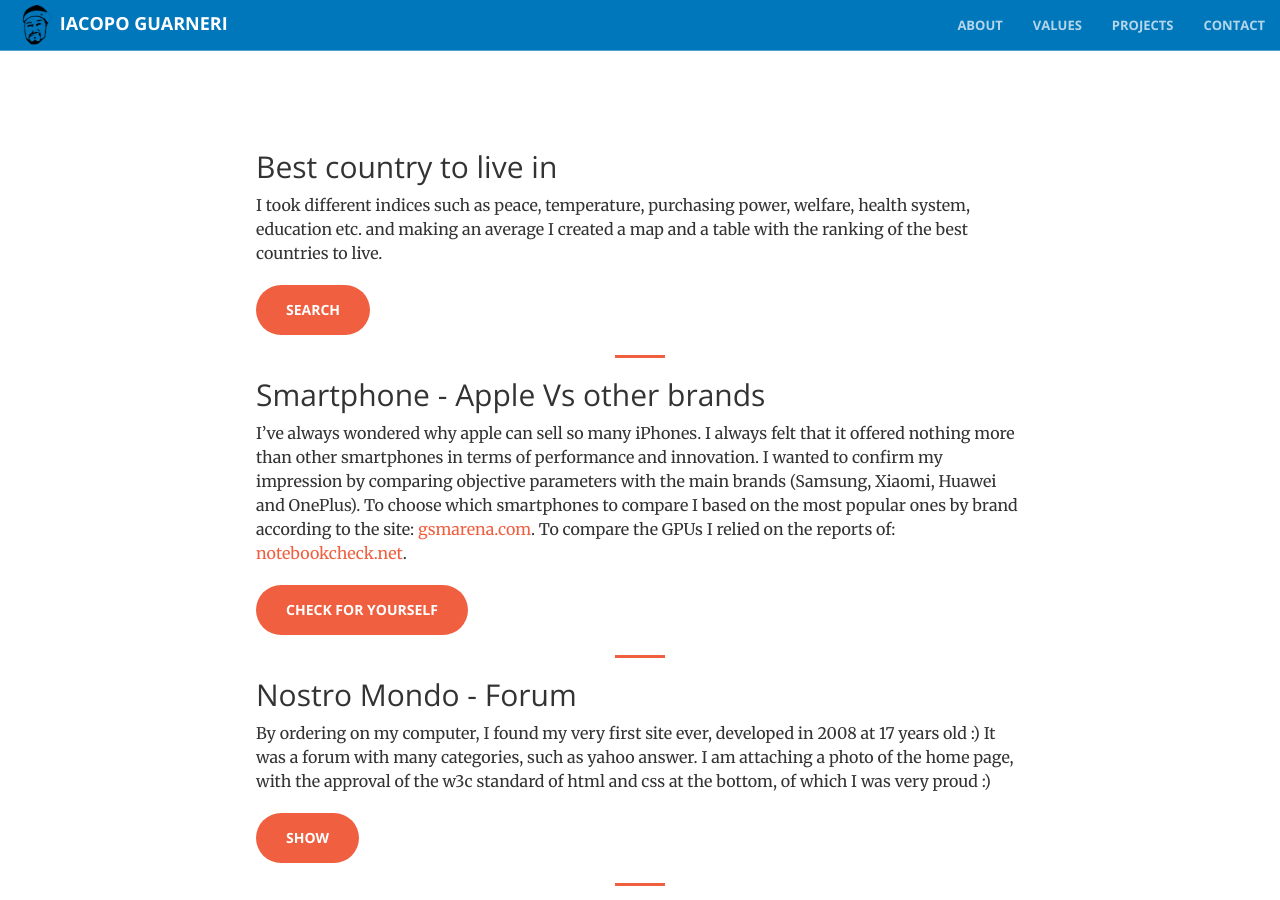
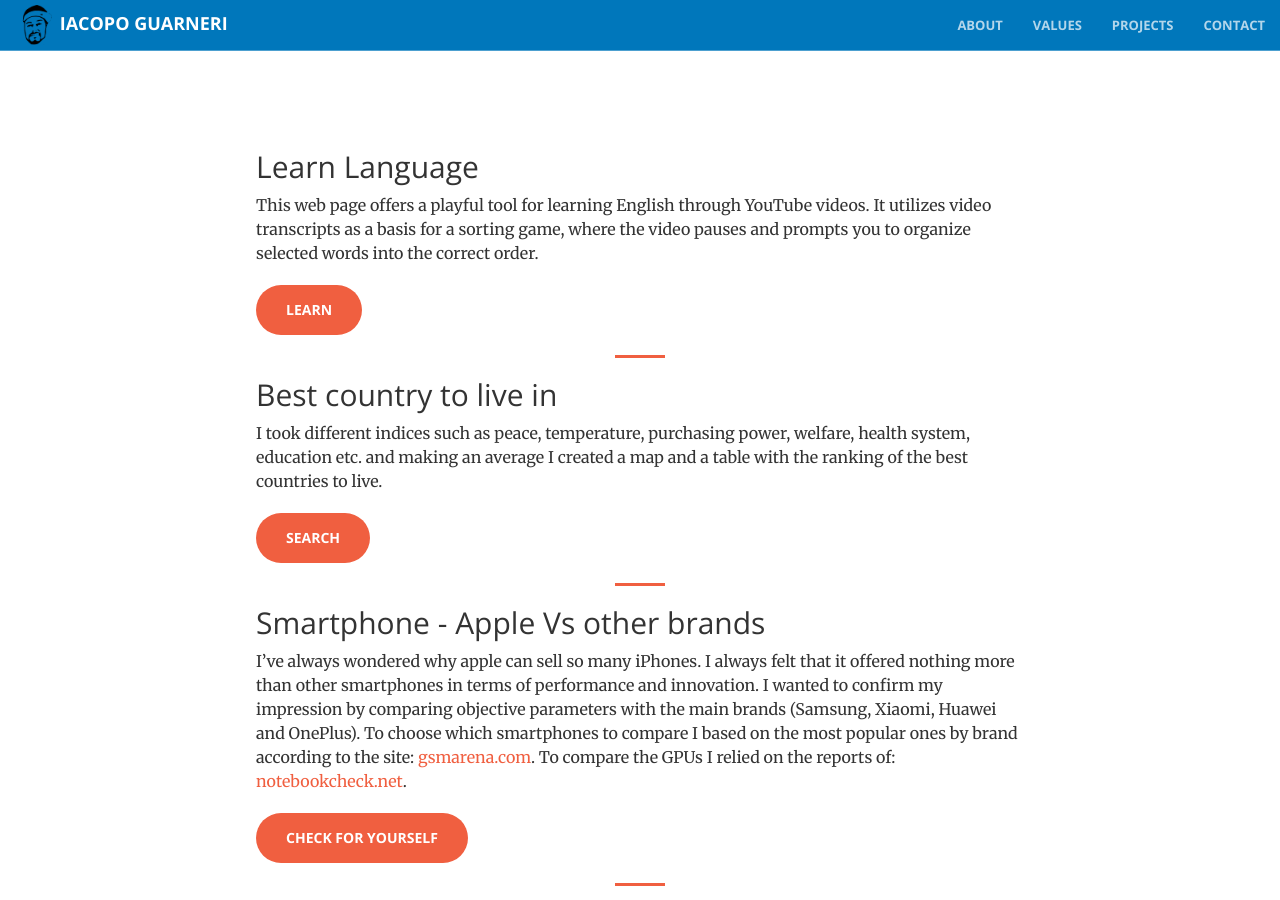
Before and after one commit to iacoposk8/iacoposk8.github.io, a Jekyll site: the page built from projects.md, in a window 1280 px wide and 900 px high. Built offline with Jekyll 4.4.1, drawn with Linux system fonts in a browser that asks for light colours.

Commit message:
Update projects.md

```diff
--- a/projects.md
+++ b/projects.md
@@ -2,6 +2,14 @@
 layout: default
 title: Projects
 ---
+
+## Learn Language
+This web page offers a playful tool for learning English through YouTube videos. It utilizes video transcripts as a basis for a sorting game, where the video pauses and prompts you to organize selected words into the correct order.
+
+<a href="/projects/learn-language" class="btn btn-primary btn-xl">Learn</a>
+
+---
+
 ## Best country to live in
 I took different indices such as peace, temperature, purchasing power, welfare, health system, education etc. and making an average I created a map and a table with the ranking of the best countries to live.
 
```
